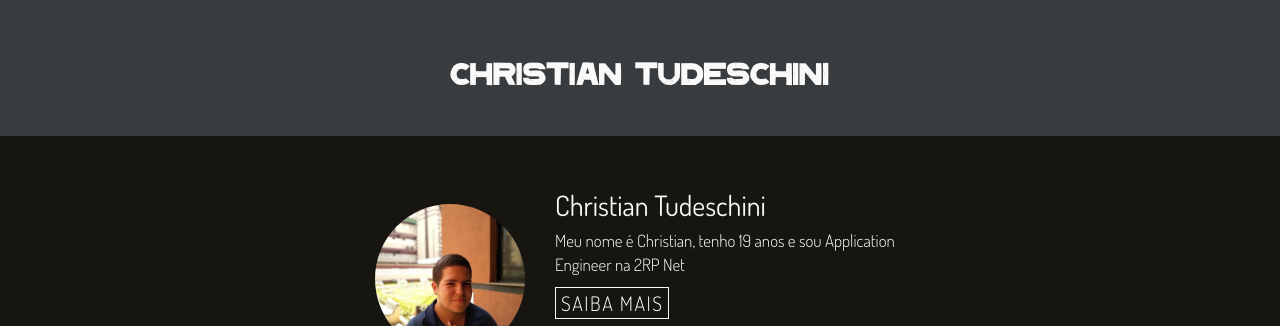
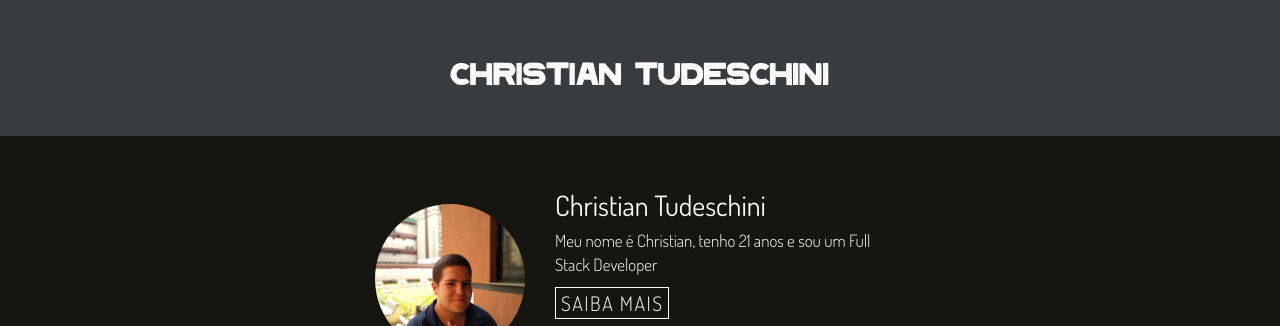
Before and after one commit to ChristianTedeschini/christiantedeschini.github.io, a plain HTML site: page index.html in a window 1280 px wide. Shown: the top 326 px of the page. Drawn offline with Linux system fonts and the light colour scheme; files whose address does not match are found by name.

Commit message:
Update index.html

```diff
--- a/index.html
+++ b/index.html
@@ -19,7 +19,7 @@
                 </div>
                 <div class="sobre__text">
                     <h2 class="title">Christian Tudeschini</h2>
-                    <p>Meu nome é Christian, tenho 19 anos e sou Application Engineer na 2RP Net </p>
+                    <p>Meu nome é Christian, tenho 21 anos e sou um Full Stack Developer </p>
                     <a class="sobre__btn" href="https://github.com/ChristianTudeschini">Saiba Mais</a>
 
                     <div class="text__links">
```
